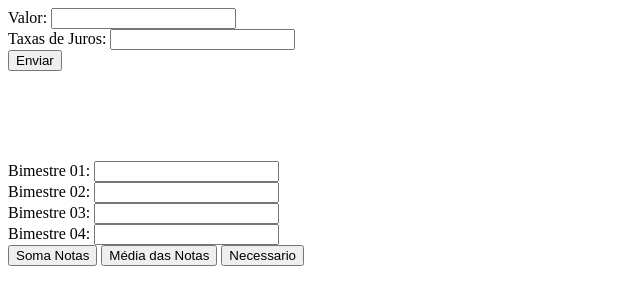
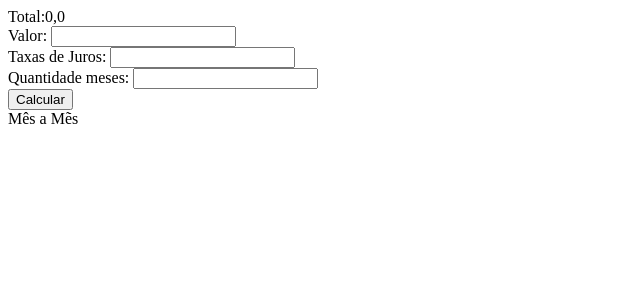
Before and after one commit to PedroCamisa10/primeiroi_3t, a plain HTML site: page index.html in a window 1280 px wide. Shown: the whole page, without its empty margins (0-640 px from the left). Drawn offline with Linux system fonts and the light colour scheme.

Commit message:
Update index.html

```diff
--- a/index.html
+++ b/index.html
@@ -6,23 +6,19 @@
     <meta name="viewport" content="width=device-width, initial-scale=1.0">
     <title>Terceiro Trimestre</title>
     <script src="estudo.js"></script>
+    <link rel="stylesheet" href="geral.css">
 
 </head>
 <body>
+  <div class="calculadora">
+  <span id="resultado">Total:0,0</span><br>
 
 Valor: <input id="valor" type="text"> <br>
 Taxas de Juros: <input id="juros" type="text"> <br>
-<button onclick="total()">Enviar</button>
+Quantidade meses: <input id="meses" type="text"> <br>
+<button id="btnCalc" onclick="total()">Calcular</button>
 
-<br><br><br><br>
-<span id="resultado"></span><br><br>
-Bimestre 01: <input id="b1" type="text"> <br>
-Bimestre 02: <input id="b2" type="text"> <br>
-Bimestre 03: <input id="b3" type="text"> <br>
-Bimestre 04: <input id="b4" type="text"> <br>
-<button onclick="soma()">Soma Notas</button>
-<button onclick="media()">Média das Notas</button>
-<button onclick="necessario()">Necessario</button>
-
+  </div>
+    <span id="mes">Mês a Mẽs</span>
 </body>
 </html>
```
